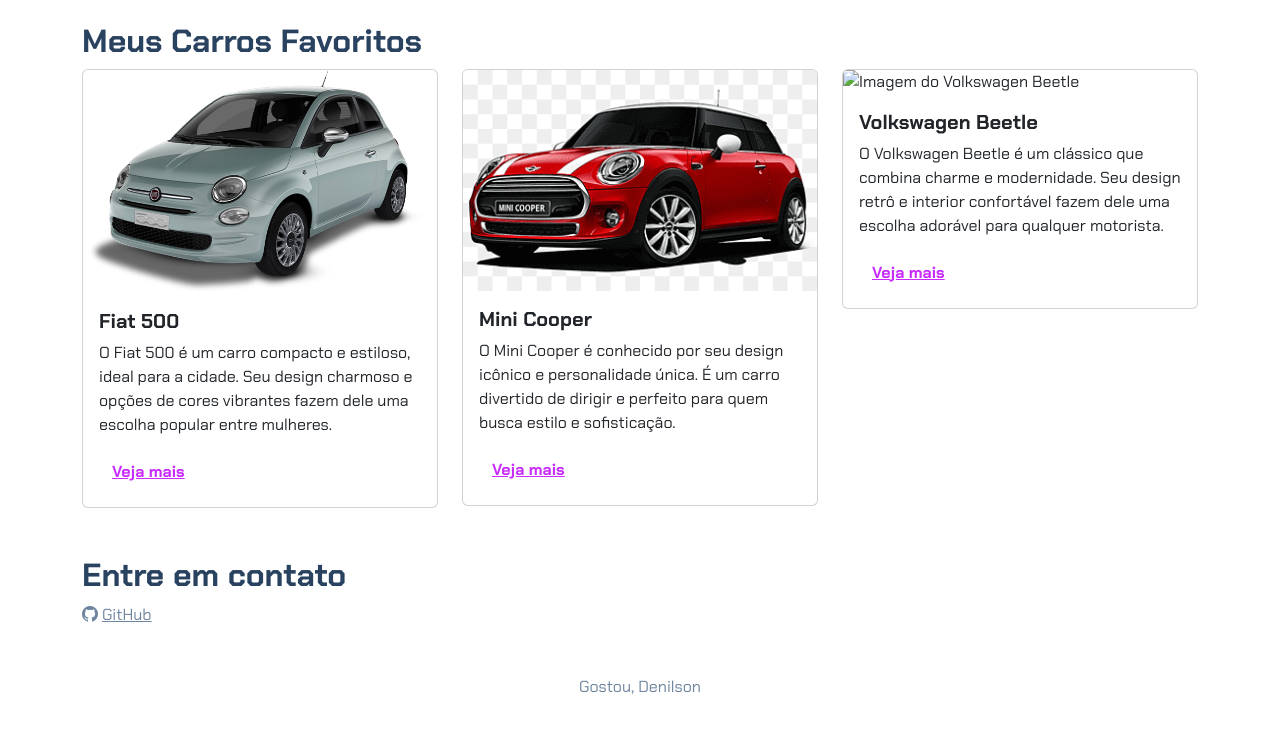
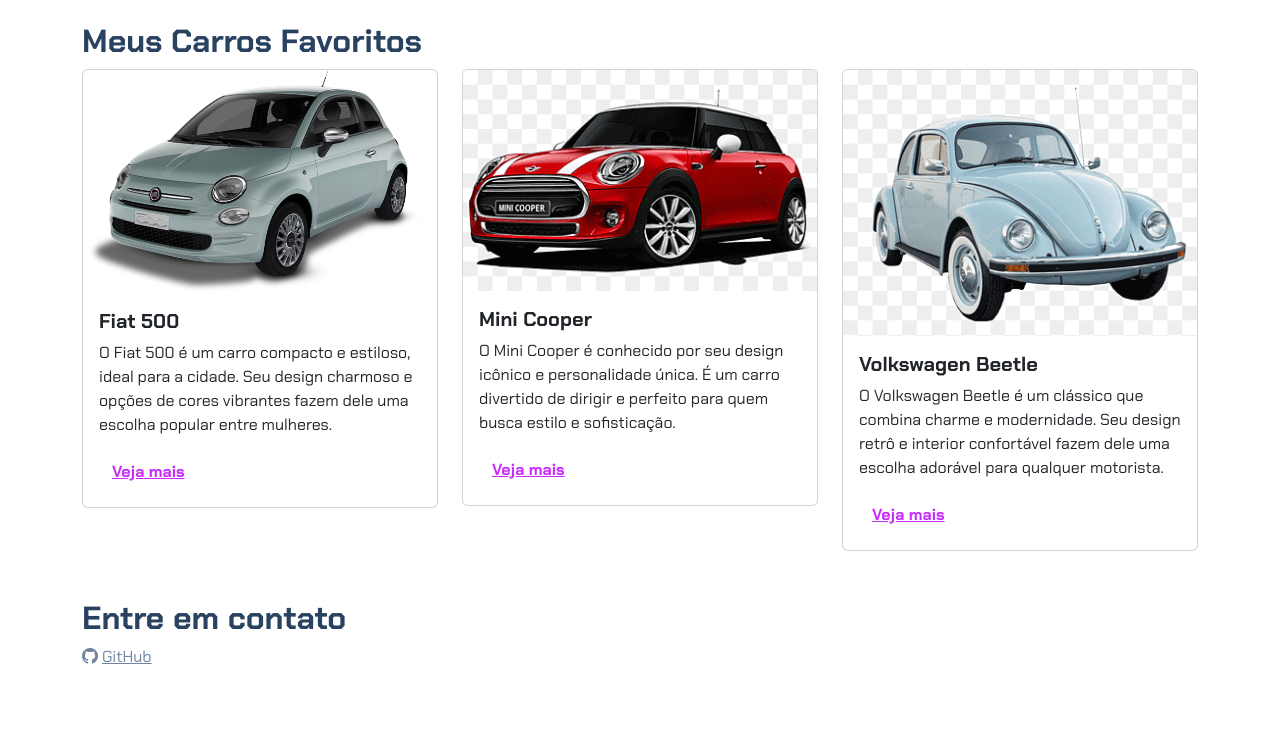
Before and after one commit to niccoleoliveira/qual-quer-coisa, a plain HTML site: page index.html in a window 1280 px wide. Shown: the part 272-1004 px from the top of the page. Drawn offline with nearby package versions, Linux system fonts and the light colour scheme.

Commit message:
Update index.html

```diff
--- a/index.html
+++ b/index.html
@@ -56,7 +56,7 @@
             <!-- Carro 3 -->
             <div class="col-md-4">
                 <div class="card">
-                    <img src="img/volkswagen_beetle.png" class="card-img-top" alt="Imagem do Volkswagen Beetle">
+                    <img src="img/volkswagen.png" class="card-img-top" alt="Imagem do Volkswagen Beetle">
                     <div class="card-body">
                         <h5 class="card-title">Volkswagen Beetle</h5>
                         <p class="card-text">O Volkswagen Beetle é um clássico que combina charme e modernidade. Seu design
@@ -74,7 +74,7 @@
             <i class="bi bi-github"></i>
             <a href="https://github.com/seuusuario">GitHub</a>
         </div>
-        <p class="my-5 text-center">Gostou, Denilson</p>
+        <p class="my-5 text-center"></p>
     </footer>
 
     <script src="https://cdn.jsdelivr.net/npm/bootstrap@5.3.2/dist/js/bootstrap.bundle.min.js"></script>
```
